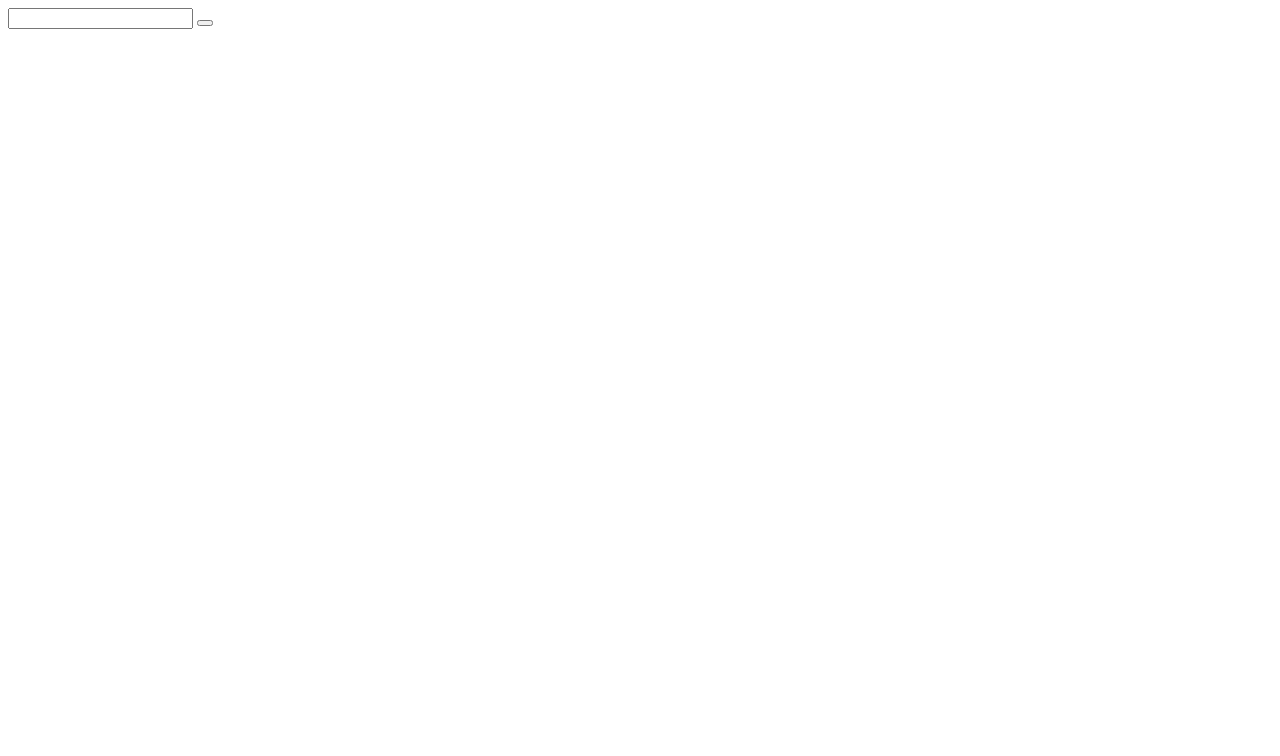
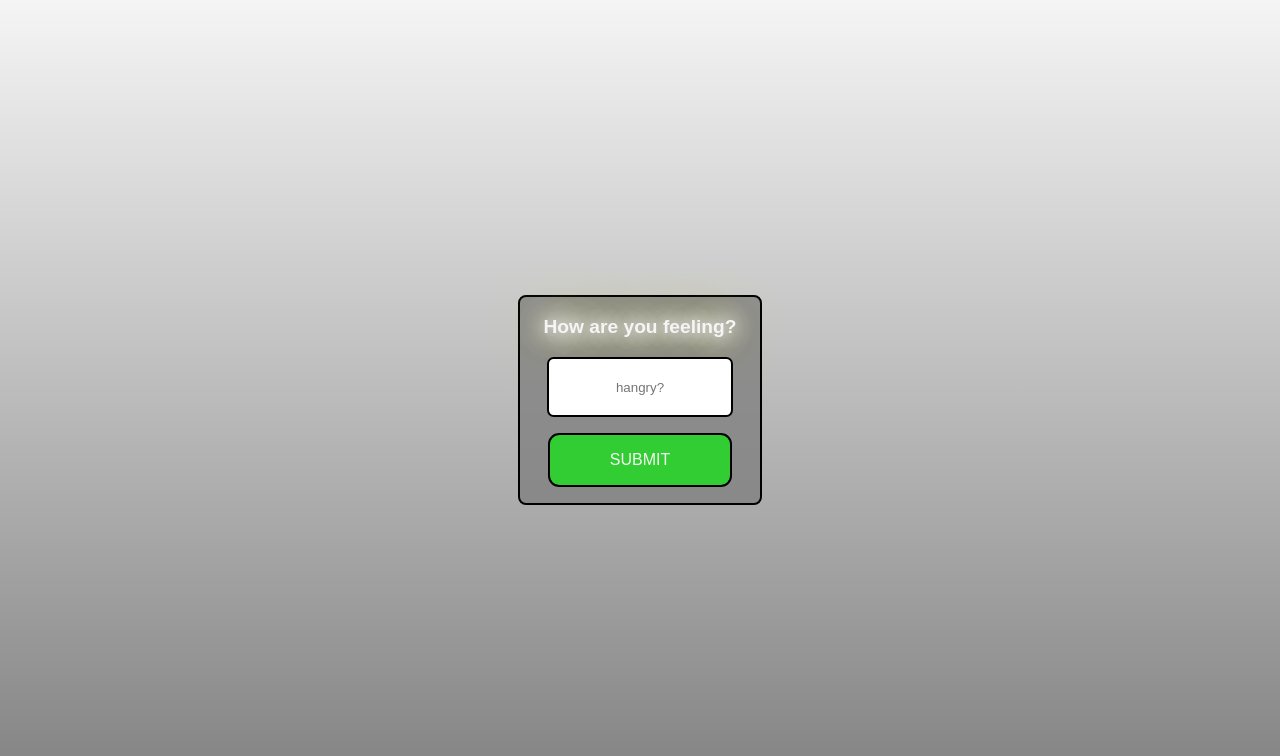
Before and after one commit to xintamosaik/moodycol, a website built with Parcel: page index.html in a window 1280 px wide. Built offline with nearby package versions, Linux system fonts and the light colour scheme.

Commit message:
Input form

```diff
--- a/index.html
+++ b/index.html
@@ -1,18 +1,23 @@
 <!DOCTYPE html>
 <html>
   <head>
-    <title>moody colors</title>
+    <title>Moody Colors</title>
     <meta charset="UTF-8" />
+    <meta name="viewport" content="width=device-width, initial-scale=1.0" />
     <link rel="stylesheet" href="src/styles.css" />
   </head>
 
   <body>
     <main>
       <section id="input">
-				<input id="mood"></input>
-				<button id="generator"></button>
+        <label class="glow" for="mood">How are you feeling?</label>
+        <input id="mood" type="text" name="mood" placeholder="hangry?"></input>
+				<button id="generator">SUBMIT</button>
 			</section>
-      <section id="output"></section>
+      <!-- <section id="output">
+        <label for="mood"></label>
+        <output id="mood" type="text" name="mood"></output>
+      </section> -->
     </main>
     <script src="src/index.js"></script>
   </body>
--- a/src/styles.css
+++ b/src/styles.css
@@ -1,3 +1,72 @@
 body {
   font-family: sans-serif;
+  margin: 0;
+  padding: 0;
+  height: 100vh;
+  display: flex;
+  flex-direction: column;
+  align-items: center;
+  justify-content: center;
+  background: linear-gradient(to bottom, whitesmoke, grey);
+  background-repeat: no-repeat;
 }
+
+#input {
+  display: flex;
+  flex-direction: column;
+  align-items: center;
+  justify-content: center;
+  margin: 2em;
+  background-color: rgba(128, 128, 128, 0.795);
+  border: 2px solid black;
+  border-radius: 0.5em;
+  width: 15em;
+  color: whitesmoke;
+}
+
+input[placeholder] {
+  text-align: center;
+}
+
+.glow {
+  font-size: 1em;
+  color: whitesmoke;
+  animation: glow 1s ease-in-out infinite alternate;
+  font-size: 1.2em;
+  font-weight: bold;
+}
+
+#mood {
+  border: 2px solid black;
+  border-radius: 0.5em;
+  height: 2.5em;
+  width: 12em;
+  padding: 0.85em;
+}
+
+label {
+  padding: 1em;
+}
+
+button {
+  margin: 1em;
+  border: 2px solid black;
+  padding: 1em;
+  background-color: limegreen;
+  color: whitesmoke;
+  font-size: 1em;
+  width: 11.5em;
+  border-radius: 0.7em;
+}
+
+@-webkit-keyframes glow {
+  from {
+    text-shadow: 0 0 10px #fff, 0 0 20px #fff, 0 0 30px whitesmoke,
+      0 0 40px white, 0 0 50px whitesmoke, 0 0 60px yellow;
+  }
+
+  to {
+    text-shadow: 0 0 20px #fff, 0 0 30px white, 0 0 40px lightgray,
+      0 0 50px yellow, 0 0 60px white, 0 0 70px yellow;
+  }
+}
```
